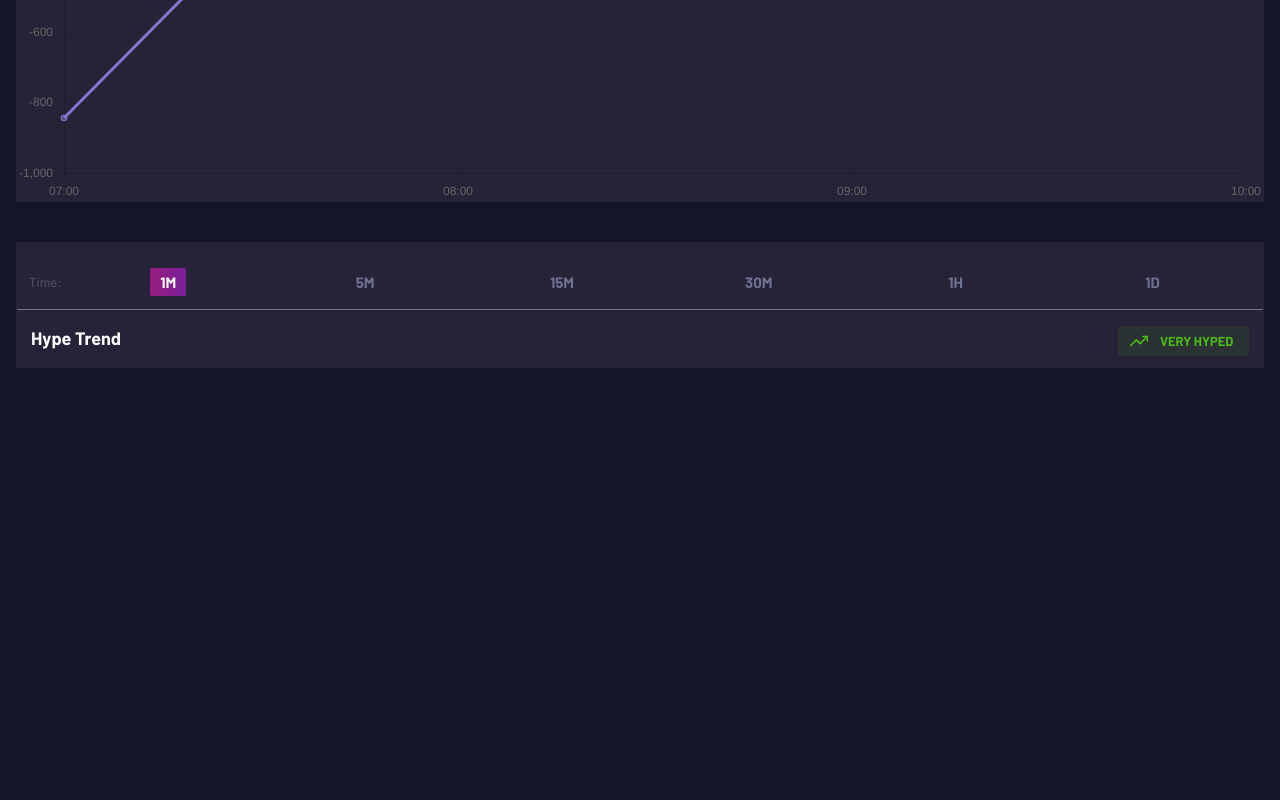
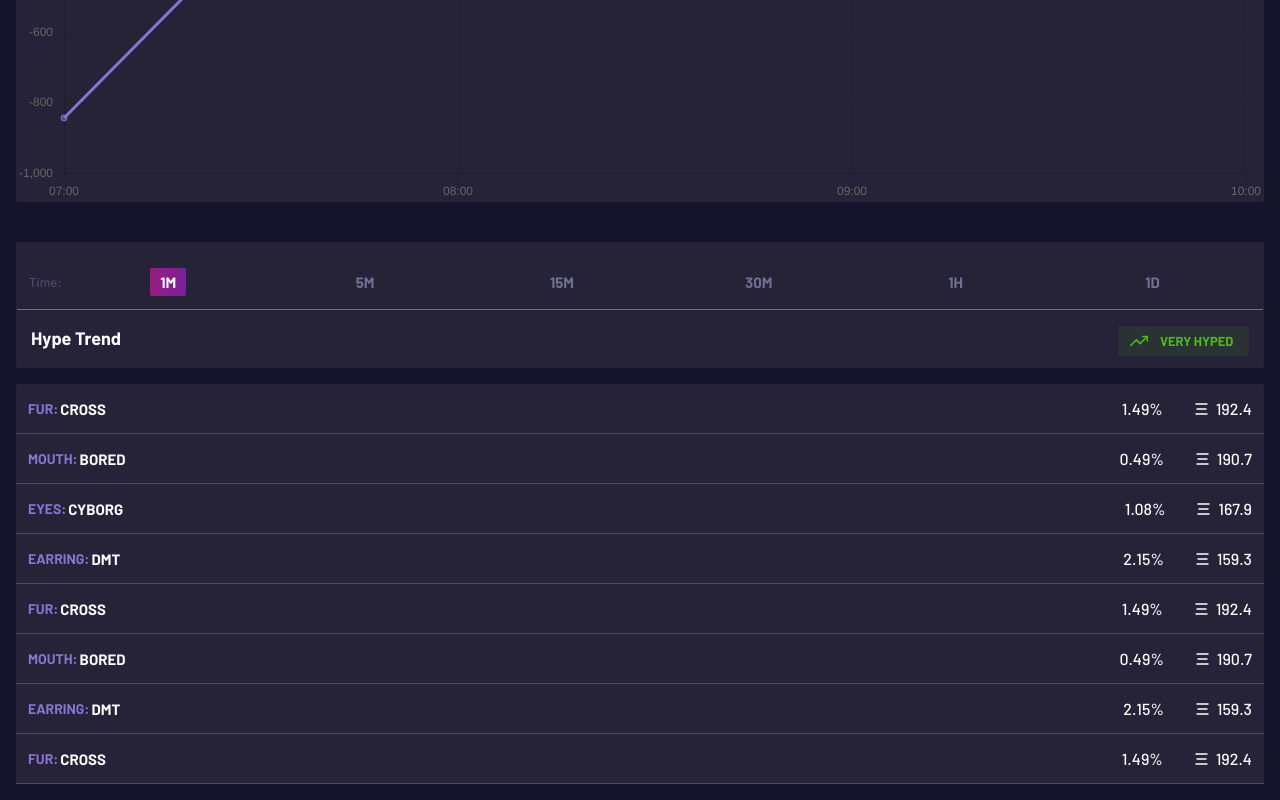
Before and after one commit to diipacheco/lumx-studios-test, a React (Vite) app: page / in a window 1280 px wide. Shown: the part 1803-2603 px from the top of the page. Before the commit the page ends 2187 px from the top, so only its background shows below. Built offline with nearby package versions, Linux system fonts and the light colour scheme.

Commit message:
Adds List Component

```diff
--- a/src/Pages/Main/index.tsx
+++ b/src/Pages/Main/index.tsx
@@ -3,6 +3,7 @@ import React from 'react';
 import BubbleChart from '~/components/BubbleChart';
 import HypeTrend from '~/components/HypeTrend';
 import LineChart from '~/components/LineChart';
+import List from '~/components/List';
 import Sales from '~/components/Sales';
 import SummarySection from '~/components/SummarySection';
 
@@ -17,6 +18,7 @@ const Main: React.FC = () => {
       <Sales title="Sales Floor and Average Price" />
       <LineChart />
       <HypeTrend />
+      <List />
     </Container>
   );
 };
--- /dev/null
+++ b/src/components/List/index.tsx
@@ -0,0 +1,93 @@
+import React, { useMemo } from 'react';
+
+import PriceIcon from '~/assets/price-icon.svg';
+import Card from '~/components/Card';
+
+import { Container, ListContent } from './styles';
+
+const List: React.FC = () => {
+  const data = useMemo(
+    () => [
+      {
+        name: 'fur',
+        type: 'cross',
+        percentage: 1.49,
+        price: 192.4,
+      },
+      {
+        name: 'mouth',
+        type: 'bored',
+        percentage: 0.49,
+        price: 190.7,
+      },
+      {
+        name: 'eyes',
+        type: 'cyborg',
+        percentage: 1.08,
+        price: 167.9,
+      },
+      {
+        name: 'earring',
+        type: 'dmt',
+        percentage: 2.15,
+        price: 159.3,
+      },
+      {
+        name: 'fur',
+        type: 'cross',
+        percentage: 1.49,
+        price: 192.4,
+      },
+      {
+        name: 'mouth',
+        type: 'bored',
+        percentage: 0.49,
+        price: 190.7,
+      },
+      {
+        name: 'earring',
+        type: 'dmt',
+        percentage: 2.15,
+        price: 159.3,
+      },
+      {
+        name: 'fur',
+        type: 'cross',
+        percentage: 1.49,
+        price: 192.4,
+      },
+    ],
+    [],
+  );
+  return (
+    <Container>
+      <Card>
+        <ListContent>
+          {data.map(coin => (
+            <li key={coin.name}>
+              <section>
+                <div>
+                  <h5>{coin.name}:</h5>
+                  <p>{coin.type}</p>
+                </div>
+                <div>
+                  <article>
+                    <p>{coin.percentage}%</p>
+                  </article>
+                  <article>
+                    <p>
+                      <img src={PriceIcon} alt="Price Icon" />
+                      {coin.price}
+                    </p>
+                  </article>
+                </div>
+              </section>
+            </li>
+          ))}
+        </ListContent>
+      </Card>
+    </Container>
+  );
+};
+
+export default List;
--- /dev/null
+++ b/src/components/List/styles.ts
@@ -0,0 +1,47 @@
+import styled from 'styled-components';
+
+export const Container = styled.section`
+  margin-top: 16px;
+`;
+
+export const ListContent = styled.ul`
+  display: flex;
+  flex-direction: column;
+
+  > li {
+    border-bottom: 1px solid ${props => props.theme.colors.lightPurple};
+    padding: 15px 12px;
+
+    > section {
+      display: flex;
+      justify-content: space-between;
+
+      > div {
+        display: flex;
+        align-items: center;
+
+        > h5 {
+          font-weight: 700;
+          font-size: 14px;
+          color: #8775d0;
+          text-transform: uppercase;
+        }
+
+        > article + article {
+          margin-left: 32px;
+
+          > p img {
+            margin-right: 8px;
+          }
+        }
+
+        > p {
+          font-weight: 700;
+          font-size: 15px;
+          margin-left: 2px;
+          text-transform: uppercase;
+        }
+      }
+    }
+  }
+`;
```
